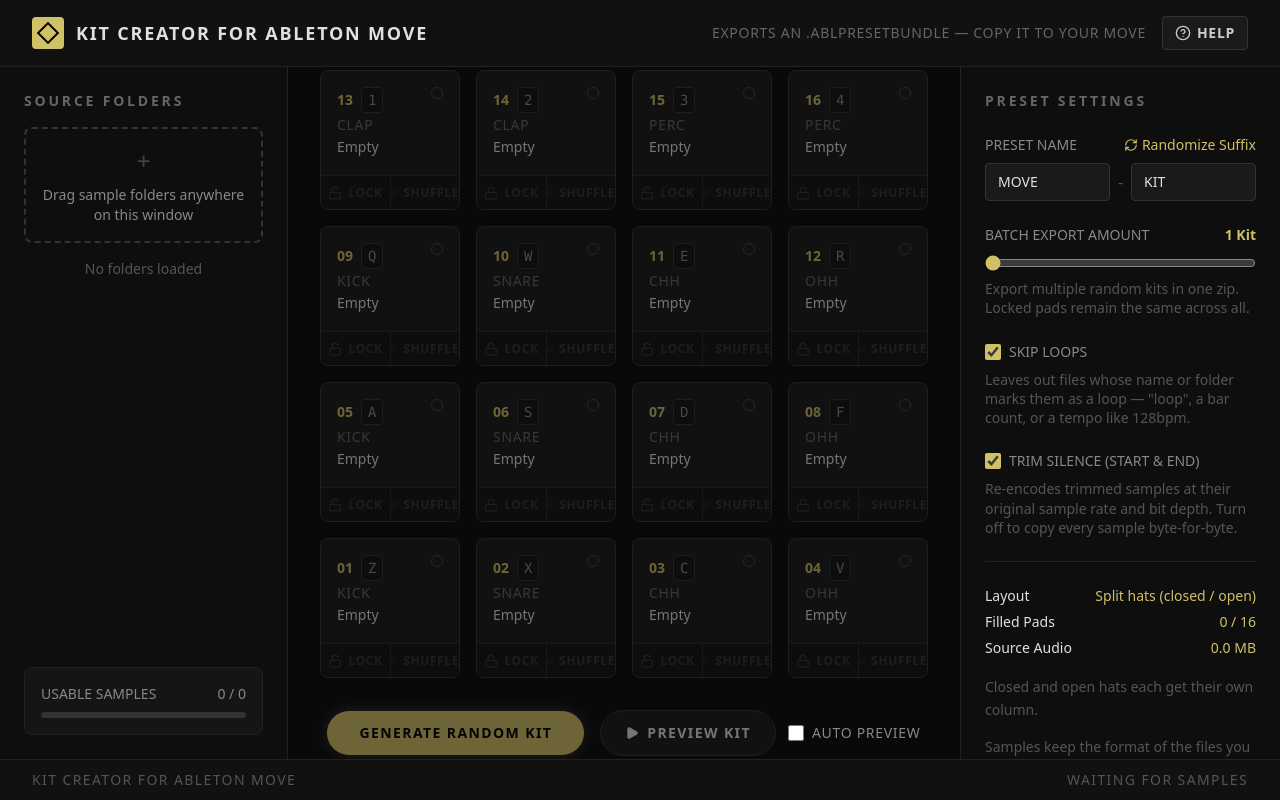
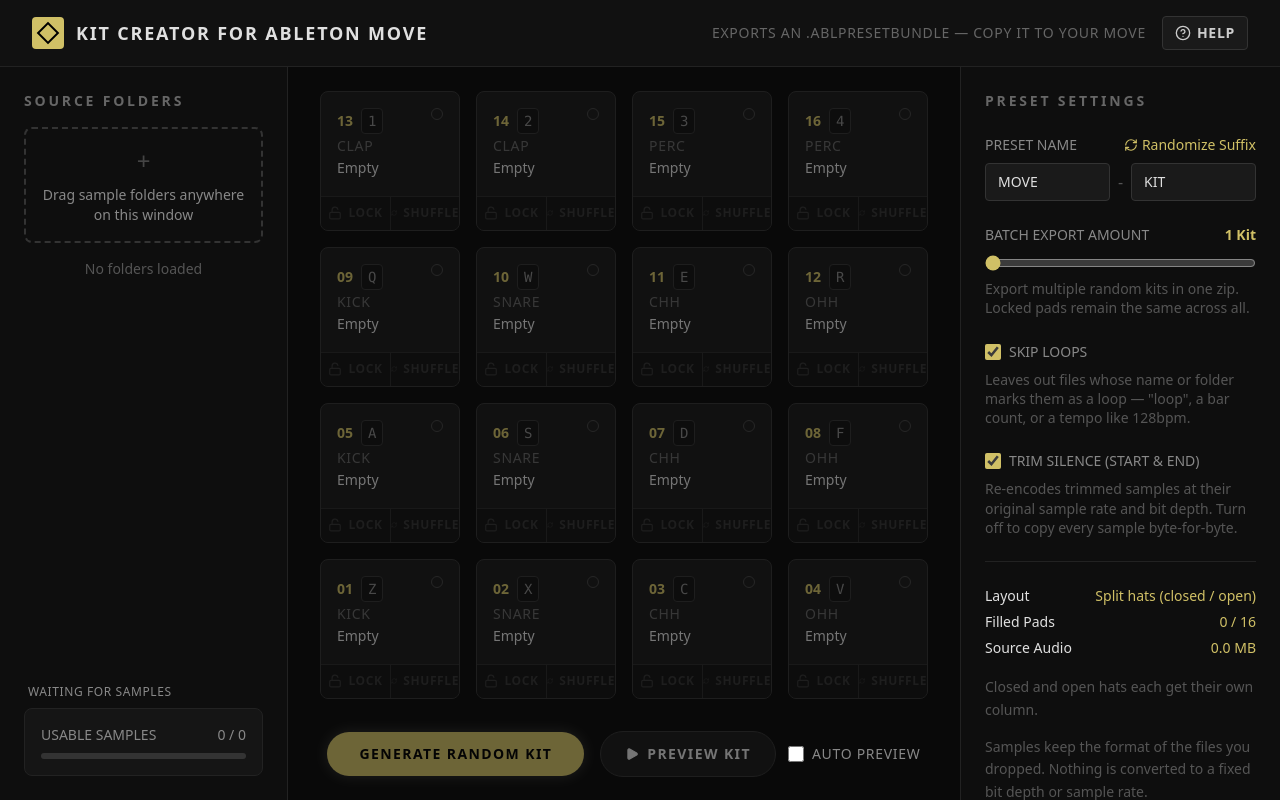
Before and after one commit to Nipheon/kitCreatorMove, a React (Vite) app: page / in a window 1280 px wide. Built offline with nearby package versions, Linux system fonts and the light colour scheme.

Commit message:
ui changes

```diff
--- a/src/App.tsx
+++ b/src/App.tsx
@@ -266,6 +266,10 @@ export default function App() {
 
   const kitOptions = { skipLoops };
   const loopCount = useMemo(() => samples.filter(s => s.isLoop).length, [samples]);
+  const activeFoldersCount = useMemo(
+    () => sourceFolders.filter(f => f.isEnabled !== false).length,
+    [sourceFolders]
+  );
   const usableCount = useMemo(
     () => samples.filter(s => isUsableSample(s, { skipLoops })).length,
     [samples, skipLoops]
@@ -659,7 +663,10 @@ export default function App() {
               <div className='text-sm text-text-muted-dark text-center mt-4'>No folders loaded</div>
             )}
           </div>
-          <div className='mt-auto'>
+          <div className='mt-auto space-y-2'>
+            <div className='text-xs text-text-muted uppercase tracking-wider font-medium px-1'>
+              {sourceFolders.length > 0 ? `${activeFoldersCount} folder(s) used` : 'Waiting for samples'}
+            </div>
             <div className='p-4 bg-surface-card rounded-lg border border-border-dark'>
               <div className='flex justify-between text-sm mb-2 text-text-muted uppercase'>
                 <span>Usable Samples</span>
@@ -874,11 +881,6 @@ export default function App() {
         </aside>
       </main>
 
-      <footer className='bg-surface-header border-t border-border-dark px-8 py-2.5 flex justify-between items-center text-sm text-text-muted-dark uppercase tracking-widest shrink-0'>
-        <div>Kit Creator for Ableton Move</div>
-        <div>{sourceFolders.length > 0 ? `${sourceFolders.length} folder(s) loaded` : 'Waiting for samples'}</div>
-      </footer>
-
       {isHelpOpen && (
         <div className='fixed inset-0 z-50 flex items-center justify-center bg-black/85 backdrop-blur-md p-4 overflow-y-auto'>
           <div className='bg-surface-modal border border-border-main rounded-2xl max-w-3xl w-full max-h-[85vh] flex flex-col shadow-2xl overflow-hidden'>
```
Also changed, not shown: 1 other file (tests, documents, lock files or other folders).
